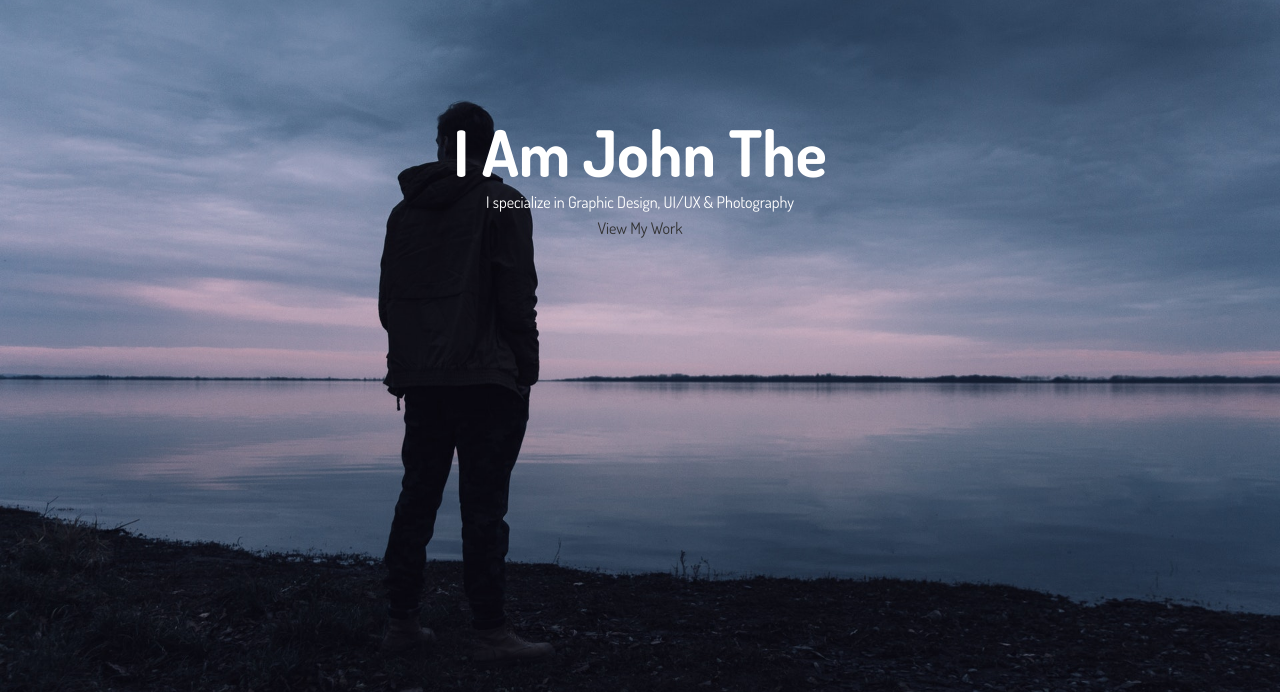
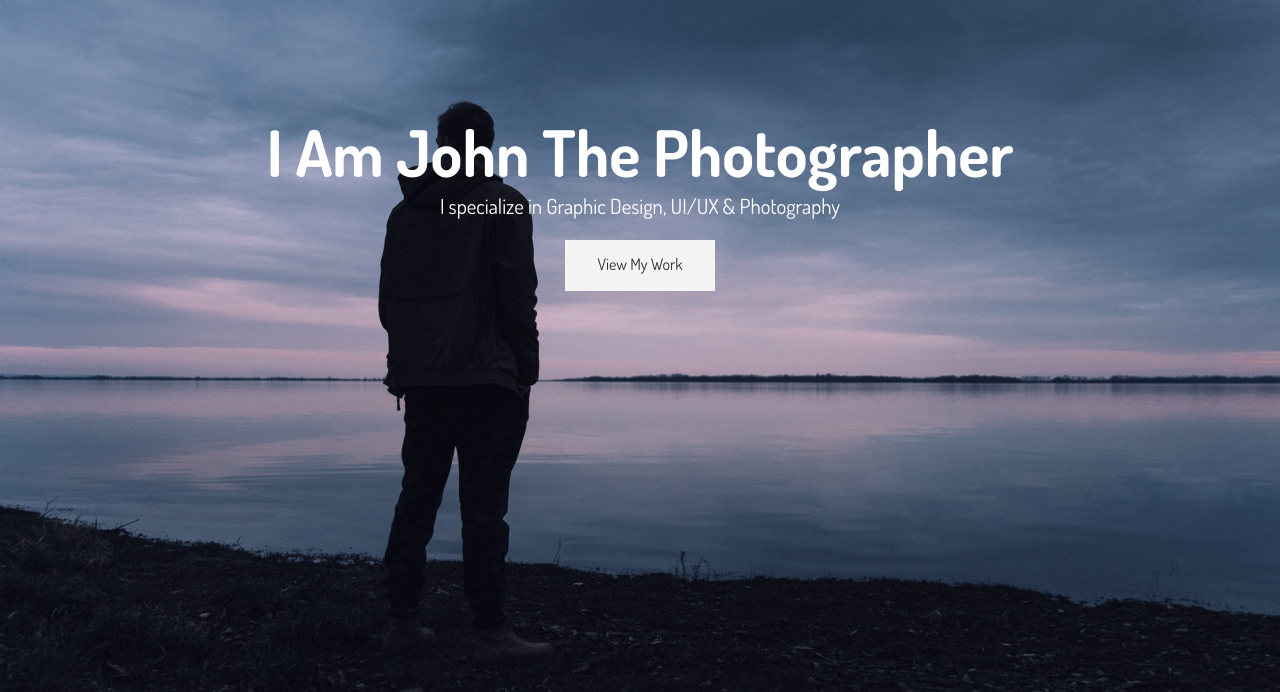
Before and after one commit to SuperPsycho4347/Portfolio-Website, a plain HTML site: page Portfolio Website/index.html in a window 1280 px wide. Shown: the part 108-800 px from the top of the page. Drawn offline with Linux system fonts and the light colour scheme.

Commit message:
Completed header and added utility classes.

```diff
--- a/Portfolio Website/dist/scss/_utilities.scss
+++ b/Portfolio Website/dist/scss/_utilities.scss
@@ -4,3 +4,47 @@
     margin: auto;
     overflow: hidden;
 }
+
+// Buttons
+%btn-shared {
+    display: inline-block;
+    padding: 0.8rem 2rem;
+    transition: all 0.5s;
+    border: none;
+    cursor: pointer;
+}
+
+.btn {
+    &-main {
+        @extend %btn-shared;
+        color: #333;
+        background-color: $main-colour;
+    }
+
+    &-light {
+        @extend %btn-shared;
+        color: #333;
+        background-color: $light-colour;
+    }
+
+    &-dark {
+        @extend %btn-shared;
+        color: #f4f4f4;
+        background-color: $dark-colour;
+    }
+}
+
+button[class^='btn-']:hover,
+a[class^='btn-']:hover,
+input[class^='btn-']:hover {
+    background-color: $main-colour;
+}
+
+.lead {
+    font-size: 1.3rem;
+    margin-bottom: 1rem;
+}
+
+.text-center {
+    text-align: center;
+}
--- a/Portfolio Website/dist/scss/main.css
+++ b/Portfolio Website/dist/scss/main.css
@@ -3,6 +3,42 @@
   padding: 0 1.5rem;
   margin: auto;
   overflow: hidden;
+}
+
+.btn-dark, .btn-light, .btn-main {
+  display: inline-block;
+  padding: 0.8rem 2rem;
+  transition: all 0.5s;
+  border: none;
+  cursor: pointer;
+}
+
+.btn-main {
+  color: #333;
+  background-color: #ffbc00;
+}
+.btn-light {
+  color: #333;
+  background-color: #f4f4f4;
+}
+.btn-dark {
+  color: #f4f4f4;
+  background-color: #333;
+}
+
+button[class^=btn-]:hover,
+a[class^=btn-]:hover,
+input[class^=btn-]:hover {
+  background-color: #ffbc00;
+}
+
+.lead {
+  font-size: 1.3rem;
+  margin-bottom: 1rem;
+}
+
+.text-center {
+  text-align: center;
 }
 
 * {
--- a/Portfolio Website/index.html
+++ b/Portfolio Website/index.html
@@ -30,5 +30,7 @@
             </div>
         </div>
     </header>
+
+    <script src="./dist/js/typewriter.js"></script>
 </body>
 </html>
```
Also changed, not shown: 1 other file.
